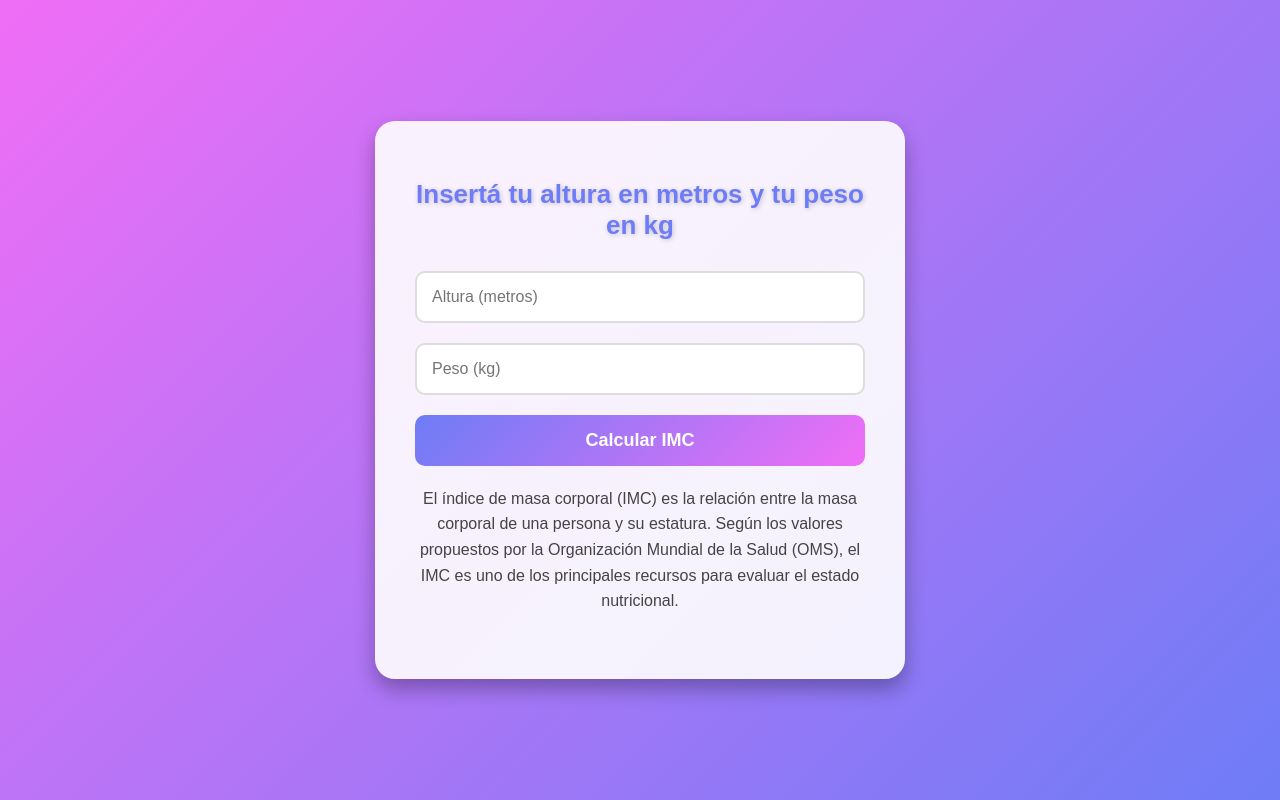
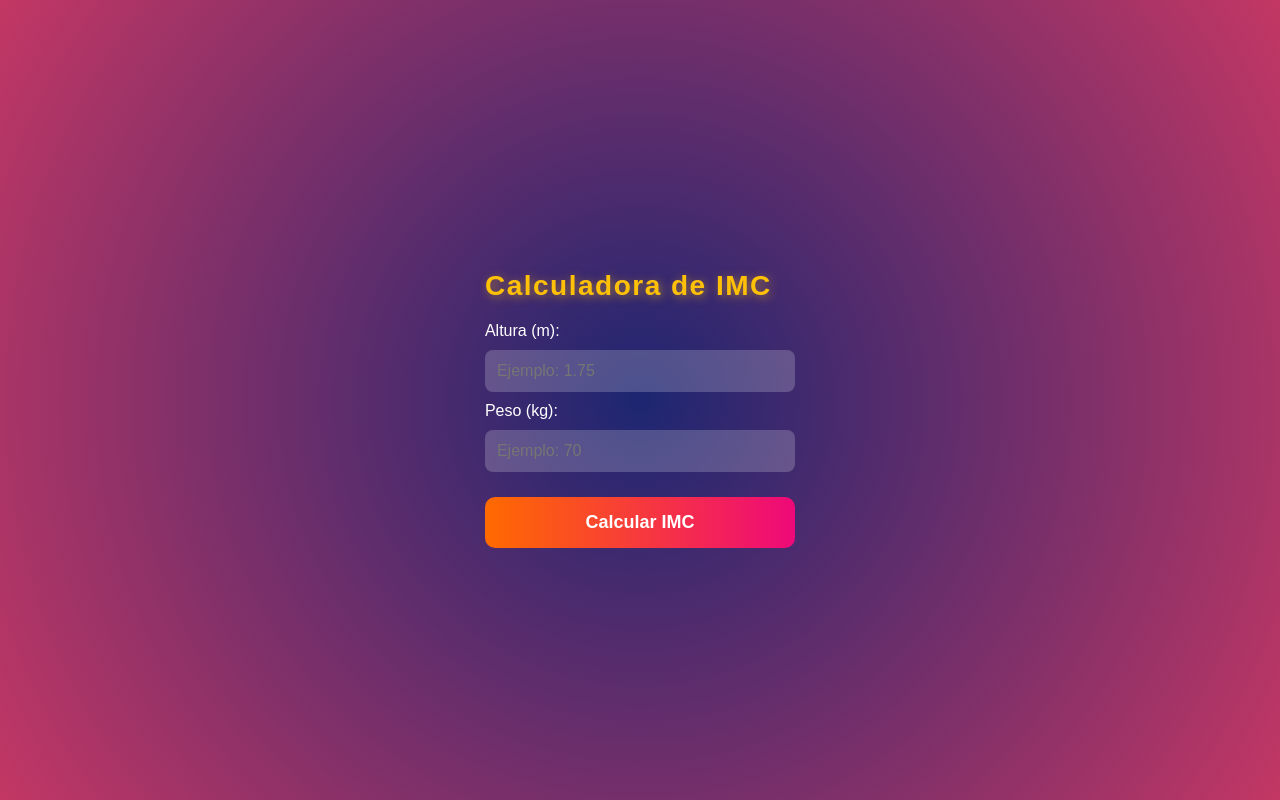
Before and after one commit to iirup/practico_prog, a plain HTML site: page TP1_IMC_5TO/index.html in a window 1280 px wide. Drawn offline with Linux system fonts and the light colour scheme.

Commit message:
tp1 subido

```diff
--- a/TP1_IMC_5TO/index.html
+++ b/TP1_IMC_5TO/index.html
@@ -1,40 +1,27 @@
 <!DOCTYPE html>
 <html lang="es">
-  <head>
+<head>
     <meta charset="UTF-8">
     <meta name="viewport" content="width=device-width, initial-scale=1.0">
-    <title>Calculo IMC</title>
+    <title>Calculadora IMC</title>
     <link rel="stylesheet" href="src/css/styles.css">
-  </head>
-  <body>
-    <div class="center">
-      <h1>Insertá tu altura en metros y tu peso en kg</h1>
-      <form action="" onsubmit="calcular_imc(event)">
-        <input type="number" name="altura" id="altura" onchange="calcular_imc(event)" placeholder="Altura (metros)" required>
-        <input type="number" name="peso" id="peso" onchange="calcular_imc(event)" placeholder="Peso (kg)" required>
-        <button type="submit">Calcular IMC</button>
-      </form>
-
-      <p>
-        El índice de masa corporal (IMC) es la relación entre la masa corporal de una persona y su estatura. Según los valores propuestos por la Organización Mundial de la Salud (OMS), el IMC es uno de los principales recursos para evaluar el estado nutricional.
-      </p>
-
-      <h2 id="resu"></h2>
+</head>
+<body>
+    <div class="container">
+        <h1>Calculadora de IMC</h1>
+        <form id="imc-form" onsubmit="calcular_imc(event)">
+            <div class="form-group">
+                <label for="altura">Altura (m):</label>
+                <input type="number" step="0.01" id="altura" placeholder="Ejemplo: 1.75" required>
+            </div>
+            <div class="form-group">
+                <label for="peso">Peso (kg):</label>
+                <input type="number" step="0.1" id="peso" placeholder="Ejemplo: 70" required>
+            </div>
+            <button type="submit" id="calcular-btn">Calcular IMC</button>
+        </form>
+        <div id="resultado"></div>
     </div>
-
-    <script type="text/javascript">
-      function calcular_imc(event) {
-        event.preventDefault();
-        var altura = document.getElementById("altura").value;
-        var peso = document.getElementById("peso").value;
-
-        if (altura && peso) {
-          var imc = peso / (altura * altura);
-          document.getElementById("resu").innerText = "Tu IMC es: " + imc.toFixed(2);
-        } else {
-          document.getElementById("resu").innerText = "Por favor, ingresa todos los datos.";
-        }
-      }
-    </script>
-  </body>
+    <script src="script.js"></script>
+</body>
 </html>
--- /dev/null
+++ b/TP1_IMC_5TO/script.js
@@ -0,0 +1,24 @@
+function calcular_imc(event) {
+    event.preventDefault();
+    var altura;
+    var peso;
+    altura = document.getElementById("altura").value;
+    peso = document.getElementById("peso").value;
+    resu = document.getElementById("resultado");
+ // Cálculo del IMC
+ const imc = (peso / (altura * altura)).toFixed(2);
+
+ // Determinación de la categoría
+ let categoria = "";
+ if (imc < 18.5) {
+     categoria = "Bajo peso";
+ } else if (imc >= 18.5 && imc < 24.9) {
+     categoria = "Peso normal";
+ } else if (imc >= 25 && imc < 29.9) {
+     categoria = "Sobrepeso";
+ } else {
+     categoria = "Obesidad";
+ }
+
+    resu.innerText = peso/(altura*altura);
+}
--- a/TP1_IMC_5TO/src/css/styles.css
+++ b/TP1_IMC_5TO/src/css/styles.css
@@ -1,51 +1,57 @@
 /* Estilo general */
 body {
-    font-family: 'Poppins', sans-serif; /* Cambia a una fuente más moderna */
+    font-family: 'Poppins', sans-serif;
     margin: 0;
     padding: 0;
     display: flex;
     justify-content: center;
     align-items: center;
     height: 100vh;
-    background: linear-gradient(135deg, #f06ef6, #6e7cf6); /* Fondo degradado */
-    color: #333;
+    background: radial-gradient(circle, #1d2671, #c33764); /* Fondo con gradiente llamativo */
+    color: #fff;
+    transition: all 0.3s ease;
 }
 
 /* Contenedor principal */
 .center {
     text-align: center;
-    background: rgba(255, 255, 255, 0.9); /* Fondo blanco con más transparencia */
+    background: rgba(255, 255, 255, 0.15); /* Fondo translúcido */
     padding: 40px;
-    border-radius: 20px; /* Bordes más redondeados */
-    box-shadow: 0 10px 20px rgba(0, 0, 0, 0.3); /* Sombras más pronunciadas */
-    max-width: 450px;
+    border-radius: 25px;
+    box-shadow: 0 12px 30px rgba(0, 0, 0, 0.5); /* Sombra más profunda */
+    backdrop-filter: blur(10px); /* Efecto de desenfoque para mayor elegancia */
+    max-width: 400px;
     width: 100%;
+    color: #fff;
 }
 
 /* Título */
 h1 {
-    color: #6e7cf6; /* Cambiar a un color complementario del fondo */
-    font-size: 26px;
+    color: #ffc107; /* Color dorado vibrante */
+    font-size: 28px;
     margin-bottom: 20px;
-    font-weight: bold;
-    text-shadow: 1px 1px 5px rgba(0, 0, 0, 0.2); /* Agregar efecto de sombra */
+    font-weight: 700;
+    letter-spacing: 1.5px;
+    text-shadow: 2px 2px 10px rgba(255, 193, 7, 0.5);
 }
 
-/* Estilo de los campos de entrada */
+/* Campos de entrada */
 input[type="number"] {
     width: 100%;
-    padding: 15px;
+    padding: 12px;
     font-size: 16px;
     margin: 10px 0;
-    border: 2px solid #ddd;
-    border-radius: 10px;
+    border: none;
+    border-radius: 8px;
+    background: rgba(255, 255, 255, 0.2); /* Fondo translúcido */
+    color: #fff;
     box-sizing: border-box;
     transition: all 0.3s ease;
 }
 
 input[type="number"]:focus {
-    border-color: #6e7cf6;
-    box-shadow: 0 0 8px rgba(110, 124, 246, 0.5); /* Efecto de foco */
+    background: rgba(255, 255, 255, 0.3);
+    box-shadow: 0 0 10px rgba(255, 255, 255, 0.5);
     outline: none;
 }
 
@@ -53,35 +59,35 @@ input[type="number"]:focus {
 button {
     width: 100%;
     padding: 15px;
-    background: linear-gradient(135deg, #6e7cf6, #f06ef6); /* Botón con gradiente */
+    background: linear-gradient(90deg, #ff6a00, #ee0979); /* Gradiente brillante */
     color: white;
     font-size: 18px;
     font-weight: bold;
     border: none;
     border-radius: 10px;
     cursor: pointer;
-    transition: transform 0.2s ease, background 0.3s ease;
-    margin-top: 10px;
+    margin-top: 15px;
+    transition: transform 0.3s ease, box-shadow 0.3s ease;
 }
 
 button:hover {
-    background: linear-gradient(135deg, #f06ef6, #6e7cf6); /* Gradiente invertido al pasar */
-    transform: translateY(-3px); /* Efecto de levantar */
+    box-shadow: 0 5px 20px rgba(255, 106, 0, 0.8);
+    transform: scale(1.05);
 }
 
 /* Texto descriptivo */
 p {
-    font-size: 16px;
-    color: #444;
-    margin: 20px 0;
+    font-size: 14px;
+    color: #f8f9fa;
+    margin: 15px 0;
     line-height: 1.6;
 }
 
 /* Resultado */
 h2 {
-    font-size: 30px;
-    color: #28a745; /* Verde vibrante para el resultado */
+    font-size: 26px;
+    color: #00e676; /* Verde brillante */
     margin-top: 20px;
     font-weight: bold;
-    text-shadow: 1px 1px 10px rgba(40, 167, 69, 0.3); /* Resaltar el resultado */
+    text-shadow: 2px 2px 10px rgba(0, 230, 118, 0.5);
 }
```
